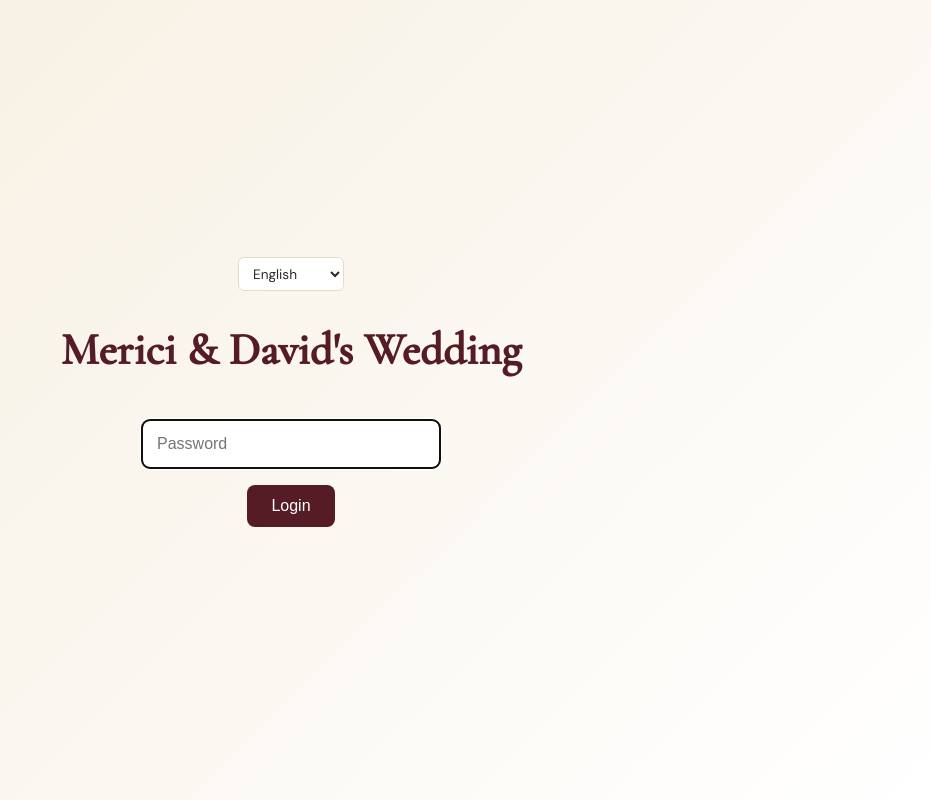
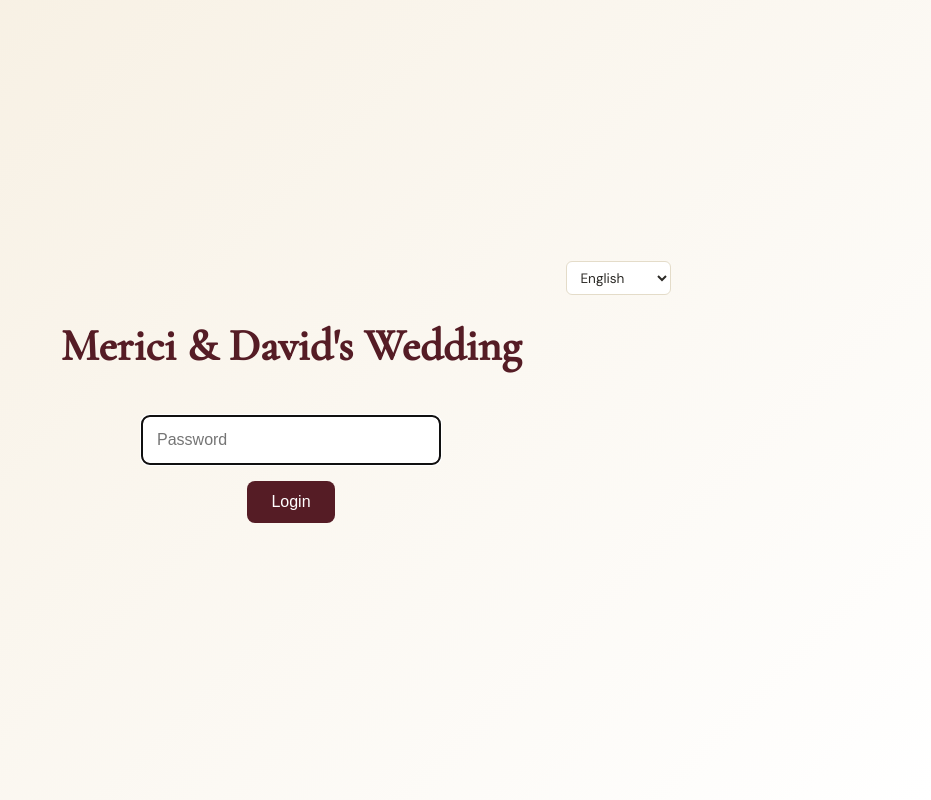
Before and after one commit to DaveOps83/wedding-website, a plain HTML site: page index.html in a window 1280 px wide. Shown: the whole page, without its empty margins (349-1280 px from the left). Drawn offline with nearby package versions, Linux system fonts and the light colour scheme.

Commit message:
Move welcome page language selector into a hub-style wrapper so it lines up in the same top-right position as the hub page dropdown

```diff
--- a/index.html
+++ b/index.html
@@ -18,7 +18,8 @@
 
     #welcomePage { background: linear-gradient(135deg, var(--cream) 0%, white 100%); }
 
-    .welcome-screen { flex: 1; display: flex; flex-direction: column; align-items: center; justify-content: center; padding: 2rem; text-align: center; width: 100%; }
+    .welcome-screen { flex: 1; display: flex; flex-direction: column; align-items: center; justify-content: center; padding: 2rem; text-align: center; width: 100%; overflow-y: auto; }
+    .welcome-wrapper { max-width: 760px; width: 100%; }
 
     #hubPage { background: white; }
     .hub-page { flex: 1; display: flex; flex-direction: column; width: 100%; height: 100%; position: relative; }
@@ -36,11 +37,10 @@
     .hub-top-box p:first-child { color: var(--ink-soft); font-size: 0.875rem; }
     .hub-top-box p:last-child { font-weight: 600; }
 
-    /* Language selector */
+    /* Language selector — shared position/styling across welcome and hub pages */
     .lang-bar { display: flex; justify-content: flex-end; margin-bottom: 1rem; }
     .lang-select { border: 1px solid var(--border); border-radius: 6px; padding: 0.4rem 0.6rem; font-size: 0.85rem; font-family: "DM Sans", sans-serif; color: var(--ink); background: white; cursor: pointer; }
     .lang-select:focus { outline: none; border-color: var(--terra); }
-    .lang-bar-welcome { margin-bottom: 1.5rem; }
 
     .hub-footer { display: flex; align-items: center; justify-content: center; padding: 2rem 1rem; border-top: 1px solid var(--border); background: white; }
     .hub-footer-content { max-width: 760px; width: 100%; text-align: center; }
@@ -131,7 +131,8 @@
 <!-- Welcome Page with Password -->
 <div id="welcomePage" class="page">
   <div class="welcome-screen">
-    <div class="lang-bar lang-bar-welcome">
+    <div class="welcome-wrapper">
+      <div class="lang-bar">
         <select id="langSelectWelcome" class="lang-select" onchange="changeLang(this.value)" aria-label="Language / Idioma / Idioma">
           <option value="en">English</option>
           <option value="es">Español</option>
@@ -145,6 +146,7 @@
       </div>
       <button class="login-btn" id="loginBtn" onclick="tryLogin()" style="">Login</button>
       <div id="loginErr" class="login-err" role="alert" aria-live="polite"></div>
+    </div>
   </div>
 </div>
 
```
Lines whose indentation alone changed are shown as unchanged.
